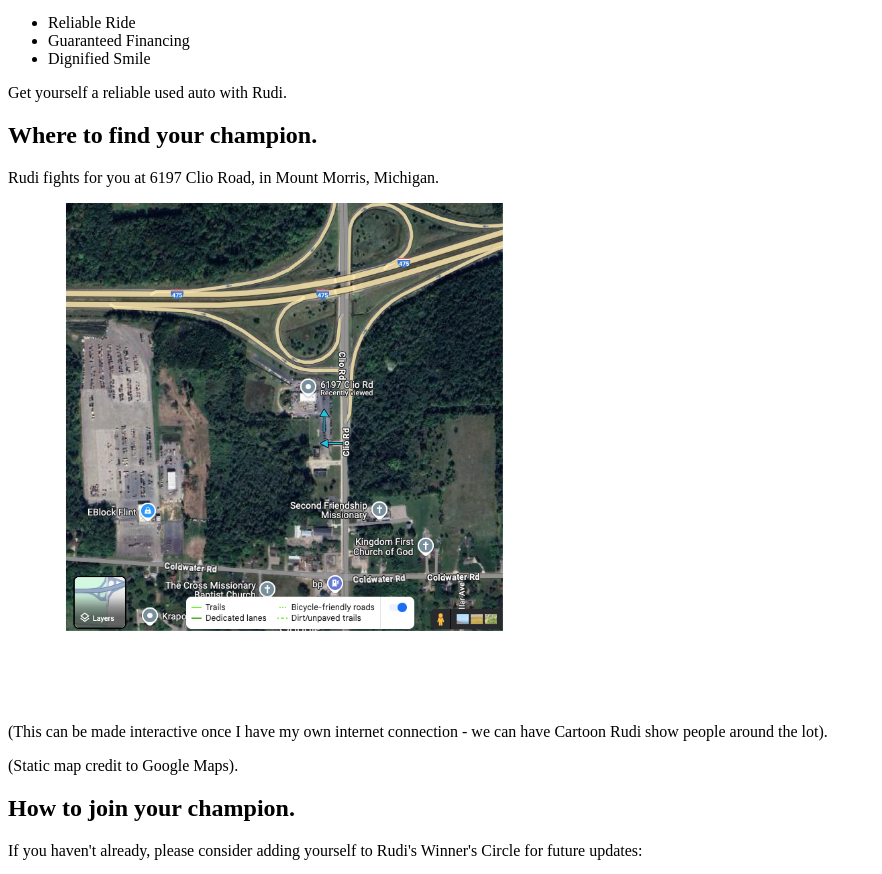
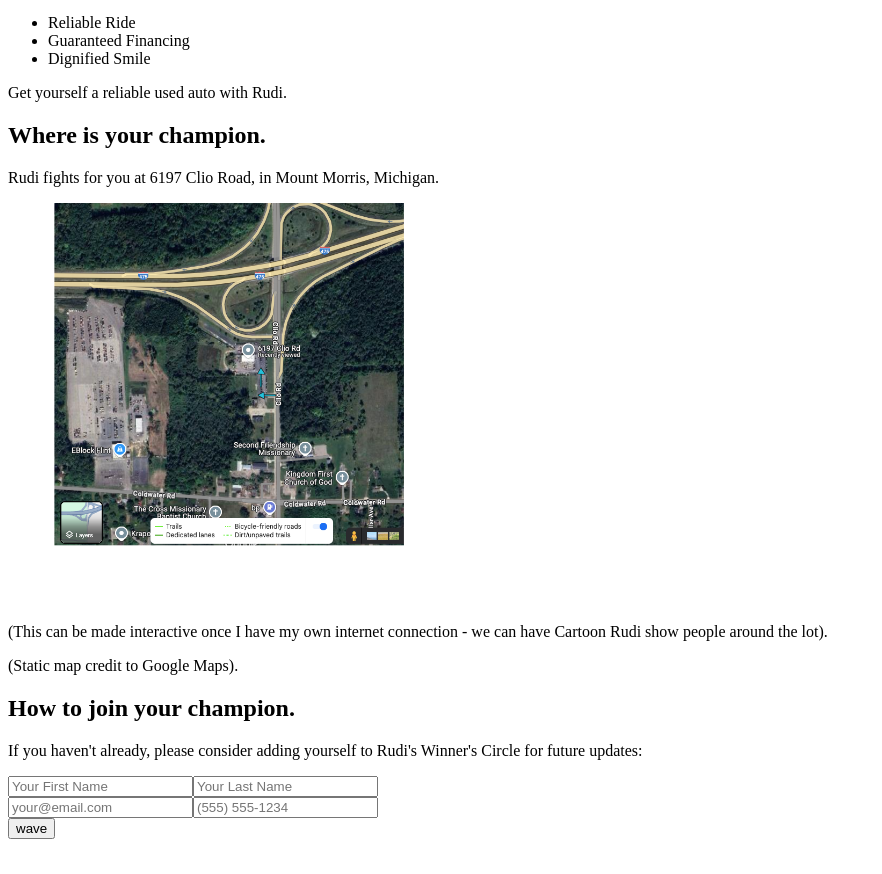
Before and after one commit to YouGuavas/RudiFromFlint, a Next.js app: page / in a window 1280 px wide. Shown: the part 645-1519 px from the top of the page, without its empty margins (0-882 px from the left). After the commit the page ends 1492 px from the top, so only its background shows below. Built offline with nearby package versions, Linux system fonts and the light colour scheme.

Commit message:
Update layout

```diff
--- a/app/components/EmailForm.tsx
+++ b/app/components/EmailForm.tsx
@@ -44,7 +44,7 @@ export default function EmailForm() {
 
 	return (
 		<form onSubmit={handleSubmit} className="full form">
-			<div className={`full flex column gap-small`}>
+			<div className={`full flex column center gap-small`}>
 				<div className={`full flex row gap-small`}>
 					<input
 						type="text"
--- a/app/page.tsx
+++ b/app/page.tsx
@@ -107,12 +107,12 @@ export default function Home() {
 					Get yourself a reliable used auto with Rudi.
 				</p>
 				<h2 className={`uppercase spaced style-1 thin font-large`}>
-					Where to find your champion.
+					Where is your champion.
 				</h2>
 				<p className={`paragraph width-full left-align`}>
 					Rudi fights for you at 6197 Clio Road, in Mount Morris, Michigan.
 				</p>
-				<Image src={map.src} height={500} width={500} alt="Blue car" />{' '}
+				<Image src={map.src} height={400} width={400} alt="Blue car" />{' '}
 				<p className={`paragraph width-full left-align`}>
 					(This can be made interactive once I have my own internet connection -
 					we can have Cartoon Rudi show people around the lot).
```
